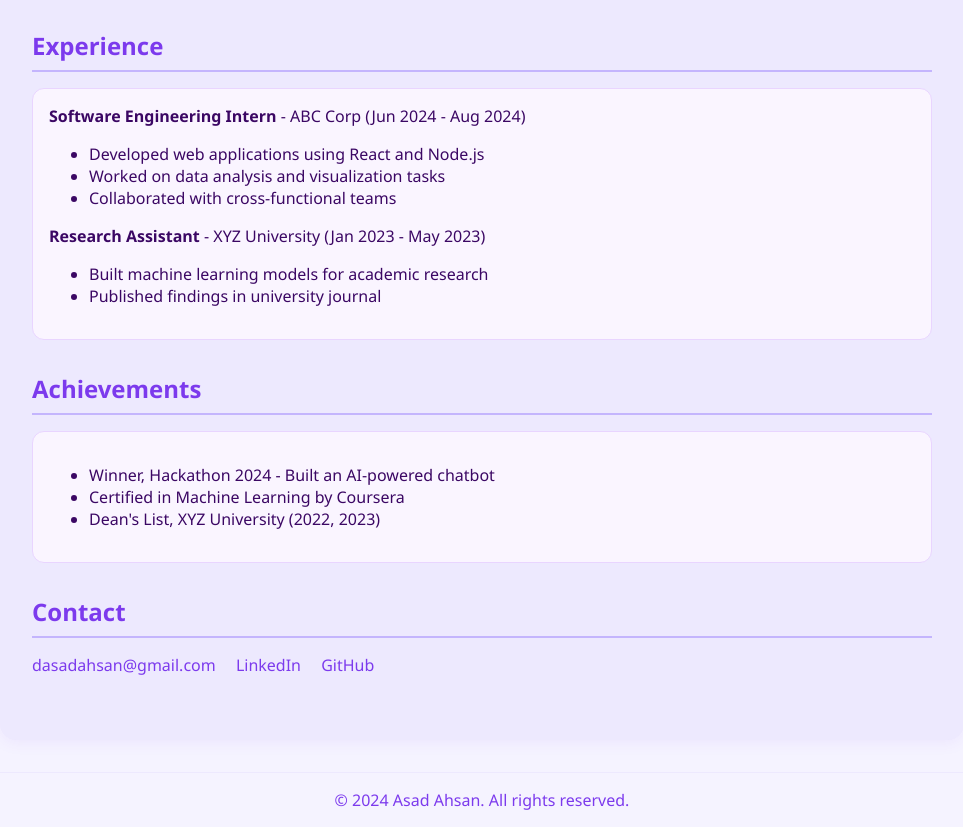
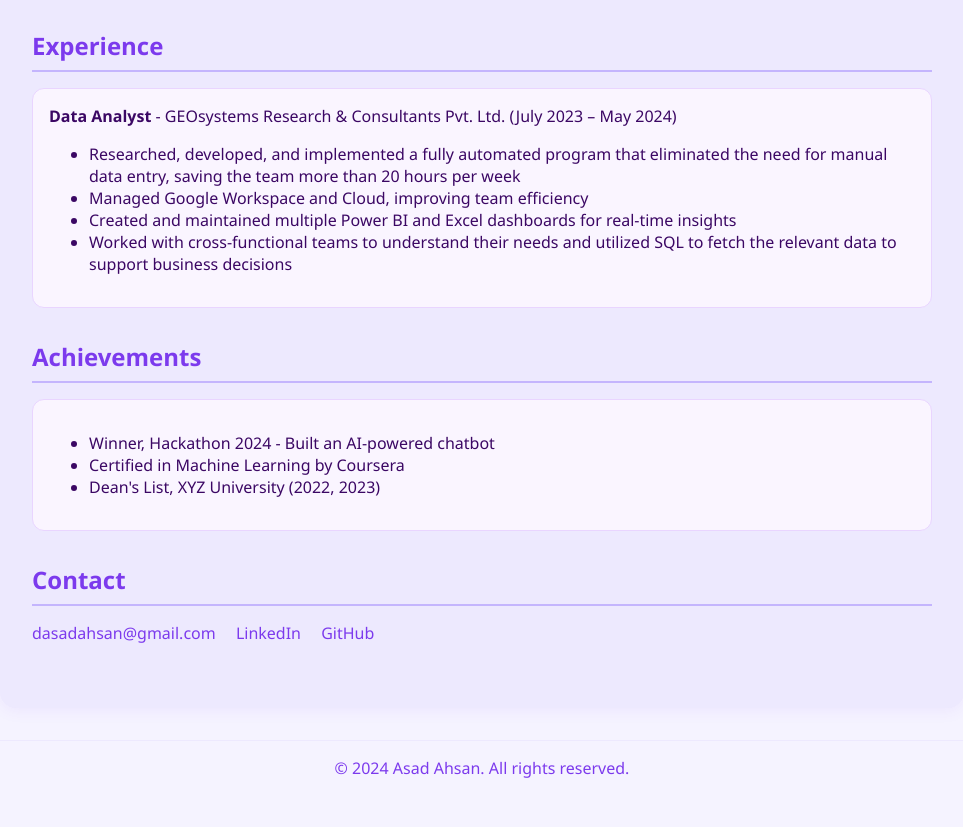
Before and after one commit to g1gasad/placement-prep, a plain HTML site: page website/index.html in a window 1280 px wide. Shown: the part 1084-1911 px from the top of the page, without its empty margins (158-1121 px from the left). After the commit the page ends 1879 px from the top, so only its background shows below. Drawn offline with Linux system fonts and the light colour scheme.

Commit message:
website draft

```diff
--- a/website/index.html
+++ b/website/index.html
@@ -181,17 +181,14 @@
         <section id="experience">
             <h2>Experience</h2>
             <div class="experience">
-                <strong>Software Engineering Intern</strong> - ABC Corp (Jun 2024 - Aug 2024)<br>
+                <strong>Data Analyst</strong> - GEOsystems Research & Consultants Pvt. Ltd. (July 2023 – May 2024)<br>
                 <ul>
-                    <li>Developed web applications using React and Node.js</li>
-                    <li>Worked on data analysis and visualization tasks</li>
-                    <li>Collaborated with cross-functional teams</li>
+                    <li>Researched, developed, and implemented a fully automated program that eliminated the need for manual data entry, saving the team more than 20 hours per week</li>
+                    <li>Managed Google Workspace and Cloud, improving team efficiency</li>
+                    <li>Created and maintained multiple Power BI and Excel dashboards for real-time insights</li>
+                    <li>Worked with cross-functional teams to understand their needs and utilized SQL to fetch the relevant data to support business decisions</li>
                 </ul>
-                <strong>Research Assistant</strong> - XYZ University (Jan 2023 - May 2023)<br>
-                <ul>
-                    <li>Built machine learning models for academic research</li>
-                    <li>Published findings in university journal</li>
-                </ul>
+
             </div>
         </section>
         <section id="achievements">
```
